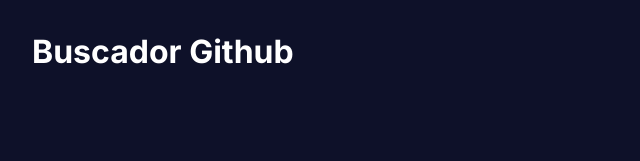
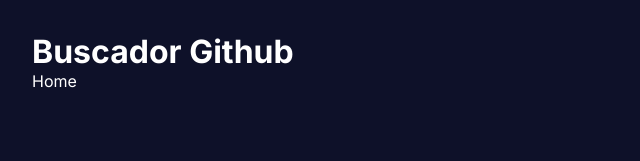
Before and after one commit to CarlosVinicios99/Buscador-De-Perfil-Github, a React (Vite) app: page / in a window 1280 px wide. Shown: the top 161 px of the page, without its empty margins (0-640 px from the left). Built offline with nearby package versions, Linux system fonts and the light colour scheme.

Commit message:
config: configuração das rotas

```diff
--- a/src/App.tsx
+++ b/src/App.tsx
@@ -1,8 +1,11 @@
+import { Outlet } from "react-router-dom"
+
 function App() {
 
   return (
     <div>
       <h1>Buscador Github</h1>
+      <Outlet />
     </div>
   )
 
--- a/src/main.tsx
+++ b/src/main.tsx
@@ -2,9 +2,24 @@
 import { createRoot } from 'react-dom/client'
 import App from './App.tsx'
 import './index.css'
+import { createBrowserRouter, RouterProvider } from 'react-router-dom'
+import Home from './routes/Home.tsx'
+
+const router = createBrowserRouter([
+  {
+    path: "/",
+    element: <App/>,
+    children: [
+      {
+        path: "/",
+        element: <Home/>
+      }
+    ]
+  }
+])
 
 createRoot(document.getElementById('root')!).render(
   <StrictMode>
-    <App />
-  </StrictMode>,
+    <RouterProvider router={router}/>
+  </StrictMode>
 )
--- /dev/null
+++ b/src/routes/Home.tsx
@@ -0,0 +1,9 @@
+import React from 'react'
+
+const Home = () => {
+  return (
+    <div>Home</div>
+  )
+}
+
+export default Home
```
